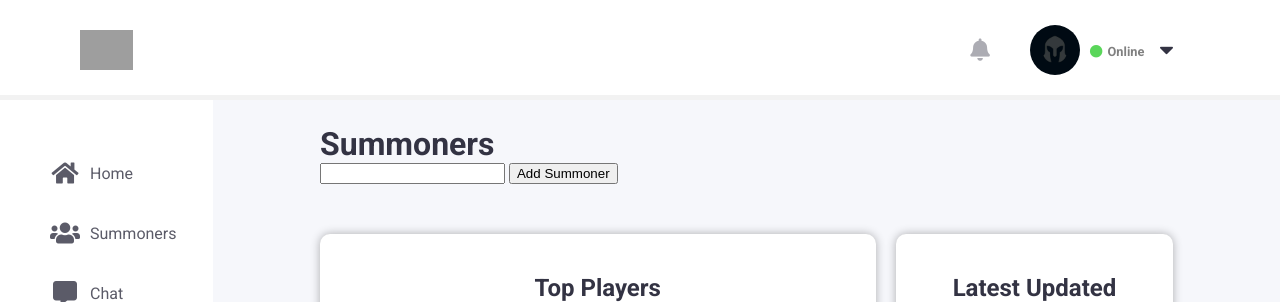
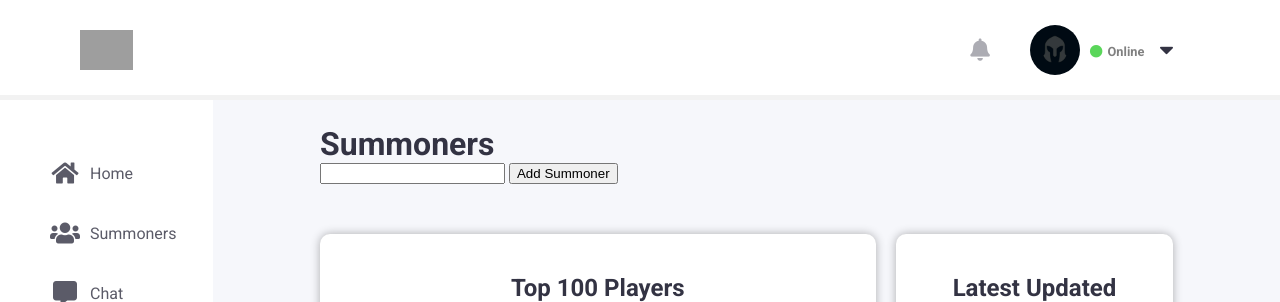
Before and after one commit to MitchellRomney/Ally.GG-Backend-v1, a Django app: page /summoners/ in a window 1280 px wide. Shown: the top 302 px of the page. Run offline with Django 3.2, Linux system fonts and the light colour scheme; the visitor is signed in with stand-in values (Sample User, id 1); data that the repository does not hold is empty; parts of the project's set-up code (start-up, migrations or seed data) failed here and were passed over; some libraries are stand-ins or nearby versions; grey boxes are pictures that could not be loaded.

Commit message:
SMALL: Top players limited to 100, latest players extended to 100.

```diff
--- a/dashboard/templates/dashboard/summoners/summoners.html
+++ b/dashboard/templates/dashboard/summoners/summoners.html
@@ -31,7 +31,7 @@ Summoner Stats, Find Allies, Message Friends - {{ block.super }}
             <div class="circle circle-2"></div>
           </div>
         </div>
-        <h2 v-if="!topPlayersLoading" v-cloak>Top Players</h2>
+        <h2 v-if="!topPlayersLoading" v-cloak>Top 100 Players</h2>
         <transition name="fade">
           <table v-if="!topPlayersLoading" v-cloak>
             <tr>
@@ -104,23 +104,23 @@ var vm = new Vue({
       // Setup variables and grab first page.
       const results = [];
       page = 1
-      let op = await axios.get('/api/summoners?tier=CHALLENGER&tier=GRANDMASTER&tier=MASTER&page_size=200&page=' + page);
+      let op = await axios.get('/api/summoners?tier=CHALLENGER&tier=GRANDMASTER&tier=MASTER&page_size=100');
       next = op.data.next
       results.push(op.data.results)
 
       // If there is more than 1 page, loop through them and append the results to the array.
-      while (next != null){
-        const extra = [];
-        page += 1;
-        op = await axios.get('/api/summoners?tier=CHALLENGER&tier=GRANDMASTER&tier=MASTER&page_size=200&page=' + page);
-        next = op.data.next;
-        [].push.apply(results[0], op.data.results);
-      }
+      // while (next != null){
+      //   const extra = [];
+      //   page += 1;
+      //   op = await axios.get('/api/summoners?tier=CHALLENGER&tier=GRANDMASTER&tier=MASTER&page_size=200&page=' + page);
+      //   next = op.data.next;
+      //   [].push.apply(results[0], op.data.results);
+      // }
       this.topPlayers = results[0];
       this.topPlayersLoading = false;
     },
     async getLatestPlayers(){
-      let op = await axios.get('/api/summoners?order_by=date_updated');
+      let op = await axios.get('/api/summoners?order_by=date_updated&page_size=100');
       for(key in op.data.results){
         op.data.results[key].date_updated = moment(op.data.results[key].date_updated).fromNow()
         this.latestPlayers.push(op.data.results[key])
--- a/dashboard/views.py
+++ b/dashboard/views.py
@@ -64,7 +64,7 @@ class SummonerViewSet(viewsets.ModelViewSet):
         if tier is not None:
             queryset = queryset.filter(soloQ_tier__in=tier).order_by('soloQ_tier','-soloQ_leaguePoints')
         if order is not None:
-            queryset = Summoner.objects.all().order_by('-' + order).exclude(**{order: None})[:10]
+            queryset = Summoner.objects.all().order_by('-' + order).exclude(**{order: None})
         return queryset
 
     def create(self, request):
```
